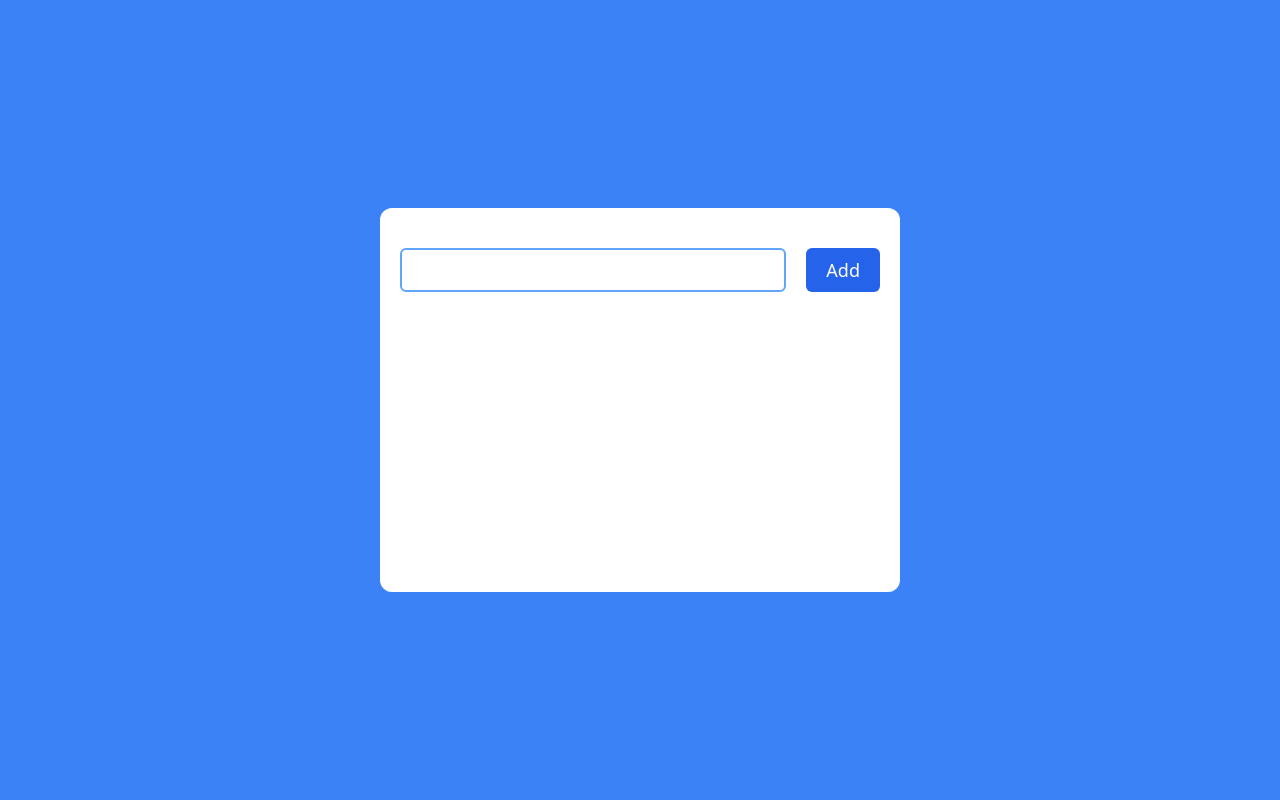
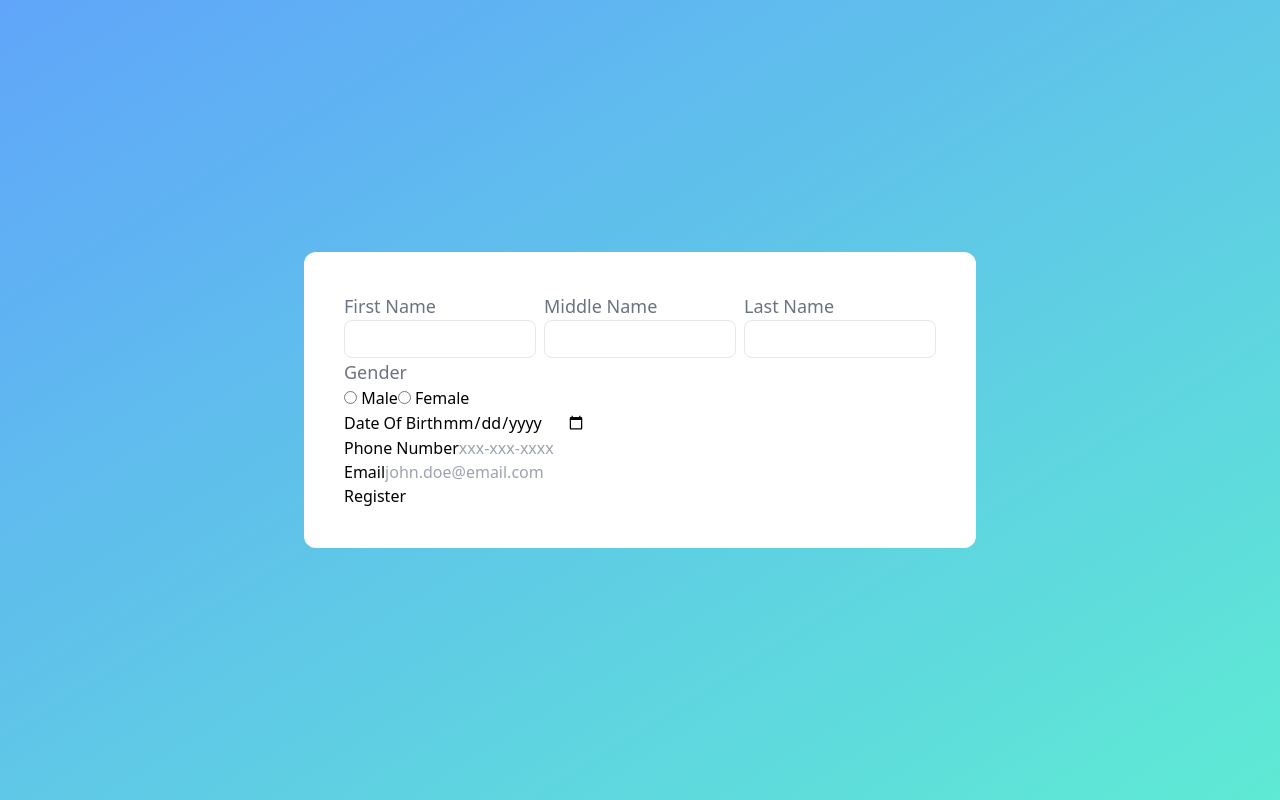
Before and after one commit to RemmyAbubakar/code-along, a React (Create React App) app: page / in a window 1280 px wide. Built offline with nearby package versions, Linux system fonts and the light colour scheme.

Commit message:
ReactFormss

```diff
--- a/package.json
+++ b/package.json
@@ -10,6 +10,7 @@
     "react": "^18.2.0",
     "react-dom": "^18.2.0",
     "react-scripts": "5.0.1",
+    "uuid": "^8.3.2",
     "web-vitals": "^2.1.0"
   },
   "scripts": {
--- a/src/App.js
+++ b/src/App.js
@@ -4,7 +4,7 @@
 // import Navbar from "./components/Navbar"
 // import Practice from "./components/Practice"
 
-import TaskManager from "./components/TaskManager";
+// import TaskManager from "./components/TaskManager";
 
 // function App(){
 //   return(
@@ -21,11 +21,12 @@
 //   ) ;
 // }
 
-
+import Form from "./components/Form";
 function App(){
   return(
     <div>
-       <TaskManager />
+       {/* <TaskManager /> */}
+       <Form />
     </div>
   )
 }
--- /dev/null
+++ b/src/components/Form.jsx
@@ -0,0 +1,79 @@
+import React, { useState } from "react";
+
+function Form(){
+   const [data, setData] = useState({
+        firstName: "",
+        middleName: "",
+        lastName: "",
+        gender: "",
+        dateOfBirth: "",
+        phoneNumber: "",
+        email: "",
+    });
+
+
+const handleChange = (e) => {
+    let name = e.target.name
+    let value = e.target.value
+
+    setData({...data, [name]: value})
+};
+
+console.log(data);
+
+
+ return (
+     <div className="flex justify-center items-center h-screen bg-gradient-to-br from-blue-400 to-teal-300">
+         <div className="max-w-2xl w-full bg-white rounded-xl p-10">
+             <form>
+                 <div className="flex flex-col space-y-3 md:flex-row md:space-y-0 gap-x-2">
+                     <div>
+                         <label htmlFor="firstName" className="form-label">First Name</label>
+                         <input type="text" name="firstName" id="firstName" className="form-input" value={data.firstName} onChange = {handleChange}/>
+                     </div>
+                     <div>
+                         <label htmlFor="middleName" className="form-label">Middle Name</label>
+                         <input type="text" name="middleName" id="lastName" className="form-input" value={data.middleName} onChange = {handleChange}/>
+                     </div>
+                     <div>
+                         <label htmlFor="lastName" className="form-label">Last Name</label>
+                         <input type="text" name="lastName" id="lastName" className="form-input" value={data.lastName} onChange = {handleChange}/>
+                     </div>
+                 </div>
+                 <div>
+                 <label htmlFor="gender" className="form-label">Gender</label>
+                     <label htmlFor="male">
+                         <input type="radio" name="gender" value="male" onChange = {handleChange}/> Male
+                     </label>
+                     <label htmlFor="female">
+                         <input type="radio" name="gender" value="female" onChange = {handleChange}/> Female
+                     </label>
+                 </div>
+                 <div>
+                     <label htmlFor="dateOfBirth">Date Of Birth</label>
+                     <input type="date" name="dateOfBirth" value={data.dateOfBirth} onChange = {handleChange}/>
+                 </div>
+                 <div>
+                     <label htmlFor="phone">Phone Number</label>
+                     <input type="number" placeholder="xxx-xxx-xxxx" name="phoneNumber" value={data.phoneNumber} onChange = {handleChange}/>
+                 </div>
+                 <div>
+                     <label htmlFor="email">Email</label>
+                     <input
+                         type="email"
+                         name="email"
+                         id="email"
+                         placeholder="john.doe@email.com"
+                         value={data.email}
+                         onChange = {handleChange}/>
+                 </div>
+                 <div>
+                     <button type="submit">Register</button>
+                 </div>
+             </form>
+         </div>
+     </div>
+ );
+}
+
+export default Form;
--- a/src/components/TaskItem.jsx
+++ b/src/components/TaskItem.jsx
@@ -1,13 +1,13 @@
-import React from "react";
-import {TrashIcon} from "@heroicons/react/outline";
+// import React from "react";
+// import {TrashIcon} from "@heroicons/react/outline";
 
-function TaskItem({task, handleDelete}){
-    return(
-   <div className='flex items-center bg-teal-100 border-2 p-2 border-gray-300 rounded-md '>
-        <div className='flex-1'>{task}</div>
-        <button className='bg-blue-800 p-2 rounded-md' onClick={() => handleDelete(task)}><TrashIcon height={24} color="white"/> </button>
-    </div>
-    )
-}
+// function TaskItem({task, handleDelete}){
+//     return(
+//    <div className='flex items-center bg-teal-100 border-2 p-2 border-gray-300 rounded-md '>
+//         <div className='flex-1'>{task}</div>
+//         <button className='bg-blue-800 p-2 rounded-md' onClick={() => handleDelete(task)}><TrashIcon height={24} color="white"/> </button>
+//     </div>
+//     )
+// }
 
-export default TaskItem;
+// export default TaskItem;
--- a/src/components/TaskManager.jsx
+++ b/src/components/TaskManager.jsx
@@ -1,40 +1,40 @@
-import React, { useState } from 'react';
-import TaskItem from './TaskItem';
+// import React, { useState } from 'react';
+// import TaskItem from './TaskItem';
 
-function TaskManager(){
-   const [tasks, setTasks] = useState([]);
-   const [input, setInput] = useState('');
+// function TaskManager(){
+//    const [tasks, setTasks] = useState([]);
+//    const [input, setInput] = useState('');
 
-const handleSubmit = e => {
-    e.preventDefault();
-    if (input === "") return;
+// const handleSubmit = e => {
+//     e.preventDefault();
+//     if (input === "") return;
 
-     setTasks([input, ...tasks]);
-     setInput('');
-}
-     const handleDelete = index => {
-        const newTasks = tasks.filter(task => task !== index);
-        setTasks(newTasks);
-     }
+//      setTasks([input, ...tasks]);
+//      setInput('');
+// }
+//      const handleDelete = index => {
+//         const newTasks = tasks.filter(task => task !== index);
+//         setTasks(newTasks);
+//      }
 
 
-    return(
-        <div className='bg-blue-500 h-screen flex justify-center items-center'>
-              <div className='max-w-xl max-h-96 bg-white rounded-xl px-5 py-10'>
-           <form onSubmit={handleSubmit} className="space-x-5 flex w-[30rem] mb-10">
-                <input type="text" className='border-2 border-blue-400 p-2 rounded-md outline-none w-10/12' onChange={(e) => setInput(e.target.value)} value = {input}/>
-                <button type = "submit" className='bg-blue-600 text-white text-lg py-2 px-5 rounded-md' disabled = {input === ""} >Add</button>
-            </form>
-         <div className="space-y-3 overflow-y-auto h-56">
+//     return(
+//         <div className='bg-blue-500 h-screen flex justify-center items-center'>
+//               <div className='max-w-xl max-h-96 bg-white rounded-xl px-5 py-10'>
+//            <form onSubmit={handleSubmit} className="space-x-5 flex w-[30rem] mb-10">
+//                 <input type="text" className='border-2 border-blue-400 p-2 rounded-md outline-none w-10/12' onChange={(e) => setInput(e.target.value)} value = {input}/>
+//                 <button type = "submit" className='bg-blue-600 text-white text-lg py-2 px-5 rounded-md' disabled = {input === ""} >Add</button>
+//             </form>
+//          <div className="space-y-3 overflow-y-auto h-56">
 
-            {
-                tasks.map((task) =>  (<TaskItem task={task} handleDelete={handleDelete} />))
-             }
-        </div>
+//             {
+//                 tasks.map((task) =>  (<TaskItem task={task} handleDelete={handleDelete} />))
+//              }
+//         </div>
 
-             </div>
-        </div>
-    )
-};
+//              </div>
+//         </div>
+//     )
+// };
 
-export default TaskManager;
+// export default TaskManager;
--- a/src/index.css
+++ b/src/index.css
@@ -1,3 +1,15 @@
 @tailwind base;
 @tailwind components;
 @tailwind utilities;
+
+@layer components {
+    .form-label{
+        @apply block text-lg text-gray-500;
+    }
+}
+
+@layer components{
+    .form-input{
+        @apply border w-full outline-none py-1 px-2 text-lg text-gray-700 rounded-lg;
+    }
+}
```
